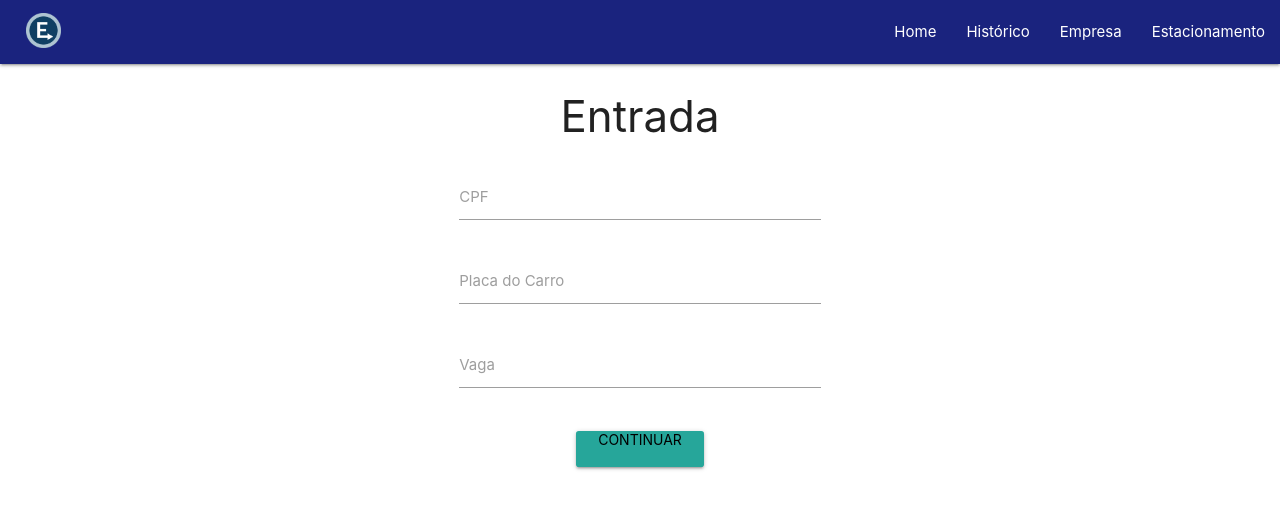
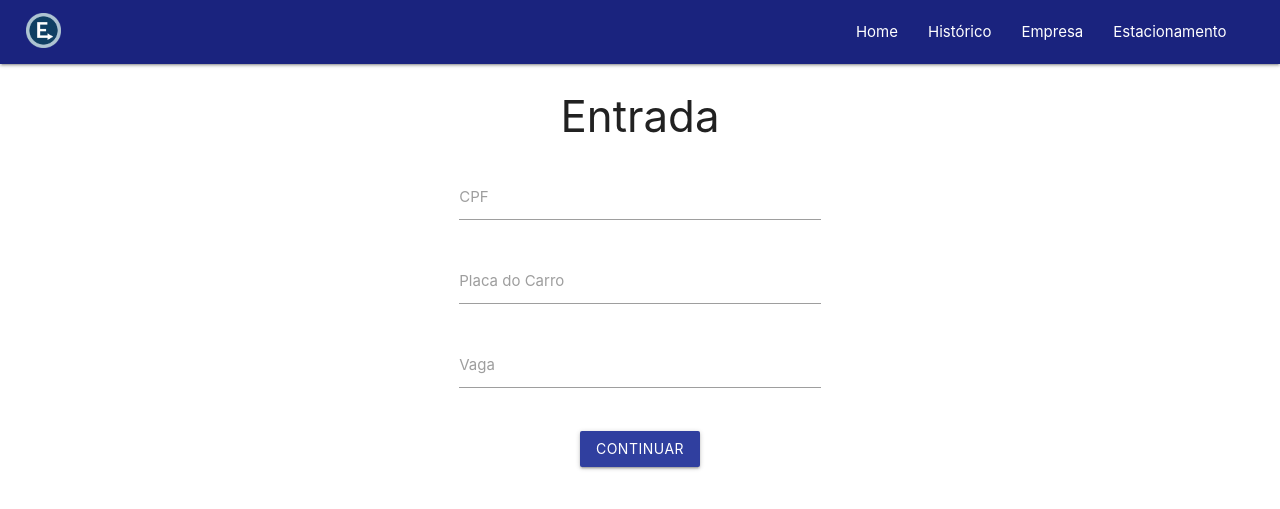
Before and after one commit to laraguilar/estacioney-web, a PHP site: page /entrada.php in a window 1280 px wide. Shown: the top 509 px of the page. Run offline with PHP 8.4, Linux system fonts and the light colour scheme; the visitor is signed in with stand-in values (Sample User, id 1); data that the repository does not hold is empty; some libraries are stand-ins or nearby versions.

Commit message:
Novas Atualizações

```diff
--- a/code/cadEstac.php
+++ b/code/cadEstac.php
@@ -1,6 +1,6 @@
 <?php
 //header
-include_once 'includes/headerLog.html';
+include_once 'includes/headerLog.php';
 // sessao
 require_once 'php_actions/sessaoLog.php';
 
--- a/code/cadPessoa.php
+++ b/code/cadPessoa.php
@@ -2,7 +2,7 @@
 // conexão BD
 include_once 'php_actions/conexao.php';
 //header
-include_once 'includes/headerLog.html';
+include_once 'includes/headerLog.php';
 // Mensagem
 include_once 'includes/message.php';
 ?>
--- a/code/entrada.php
+++ b/code/entrada.php
@@ -1,10 +1,11 @@
 <?php
 // conexão BD
-include_once 'php_actions/conexao.php';
+require_once 'php_actions/sessaoLog.php';
+
 //header
-include_once 'includes/headerLog.html';
+include_once 'includes/headerLog.php';
+
 // Mensagem
-include_once 'includes/message.php';
 ?>
 <!DOCTYPE html>
 <html>
@@ -43,7 +44,7 @@ include_once 'includes/message.php';
                                 <label for="email">Vaga</label>
                             </div>
                         </div>
-                        <input type="submit" name="btnCadEmpresa" class="waves-effect waves-light btn" value="Continuar">
+                        <button href = "home.php" type="submit" name="btnCadCarro" class="waves-effect waves-light btn indigo darken-2">Continuar</button>
                     </div>
                 </div>
             </form>
--- a/code/historico.php
+++ b/code/historico.php
@@ -1,4 +1,4 @@
-<?php include_once 'includes/headerLog.html' ?>
+<?php include_once 'includes/headerLog.php' ?>
 <!DOCTYPE html>
 <html>
     <head>
--- a/code/home.php
+++ b/code/home.php
@@ -2,7 +2,7 @@
 // Log na Sessao
 require_once 'php_actions/sessaoLog.php';
 // header
-include_once 'includes/headerLog.html';
+include_once 'includes/headerLog.php';
 
 
 
@@ -89,7 +89,7 @@ include_once 'includes/headerLog.html';
 </div>
 
         <div class="fixed-action-btn">
-            <a class="btn-floating btn-large waves-effect waves-light indigo right" style="margin-bottom:0px;"><i class="material-icons">add</i></a>
+        <a href = "entrada.php"class="btn-floating btn-large waves-effect waves-light indigo right" style="margin-bottom:0px;"><i class="material-icons">add</i></a>
 
         </div>
 
--- /dev/null
+++ b/code/includes/headerLog.php
@@ -0,0 +1,28 @@
+<?php
+require_once 'php_actions/sessaoLog.php';
+?>
+<div class="navbar">
+    <nav>
+        <div class="nav-wrapper indigo darken-4">
+            <a href="home.php" class="brand-logo" style="margin-left:2%; margin-top: 1%;"><img src="imagem/logo_estacioney50px.png" alt="" width="35" height="35"></a>
+            <a href="#" data-target="mobile-navbar" class="sidenav-trigger">
+                <i class="material-icons">menu</i>
+            </a>
+            <ul id="navbar-items" class="right hide-on-med-and-down" style="padding-right: 3%;">
+                <li><a href="home.php">Home</a></li>
+                <li><a href="historico.php">Histórico</a></li>
+                <li><a href="empresa.php">Empresa</a></li>
+                <li><a href="estacionamento.php">Estacionamento</a></li>
+                <li><?php echo $dados['nomEmpresa']; ?>
+            </ul>
+        </div>
+    </nav>
+</div>
+
+<!-- Menu Mobile -->
+<ul id="mobile-navbar" class="sidenav">
+    <li><a href="home.php">Home</a></li>
+    <li><a href="historico.php">Histórico</a></li>
+    <li><a href="empresa.php">Empresa</a></li>
+    <li><a href="estacionamento.php">Estacionamento</a></li>
+</ul>
--- a/code/listEstacs.php
+++ b/code/listEstacs.php
@@ -2,7 +2,7 @@
 // Log na Sessao
 require_once 'php_actions/sessaoLog.php';
 // header
-include_once 'includes/headerLog.html';
+include_once 'includes/headerLog.php';
 
 ?>
 
--- a/code/php_actions/sessaoLog.php
+++ b/code/php_actions/sessaoLog.php
@@ -7,5 +7,4 @@ $id = $_SESSION['id_usuario'];
 $sql = "SELECT * FROM empresa WHERE idEmpresa = '$id'";
 $resultado = mysqli_query($conn, $sql);
 $dados = mysqli_fetch_array($resultado);
-session_unset();
 ?>
```
Also changed, not shown: code/alterarSenha.php (+9 -2 lines), code/empresa.php (+7 -3 lines), code/php_actions/cadCarro.php (added).
